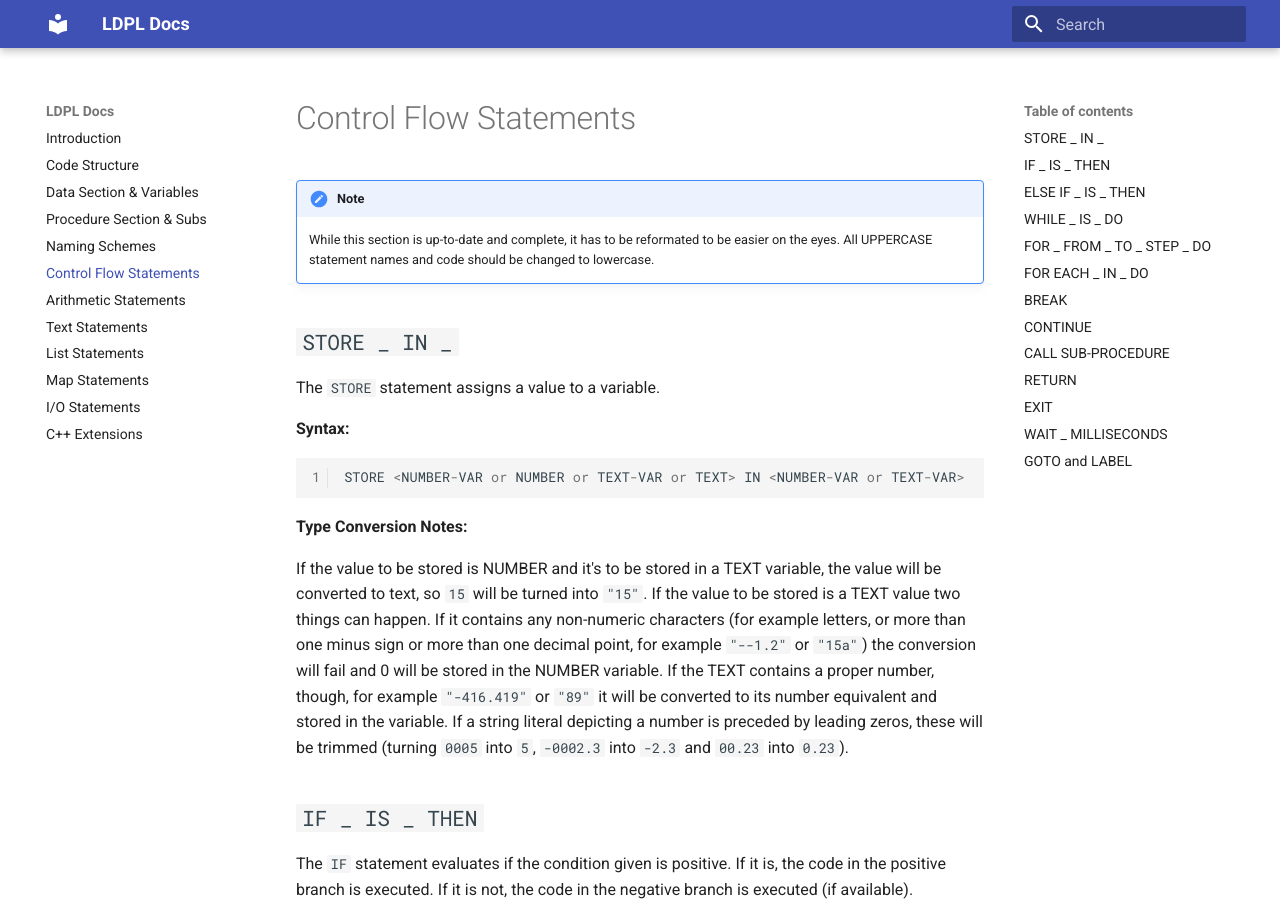
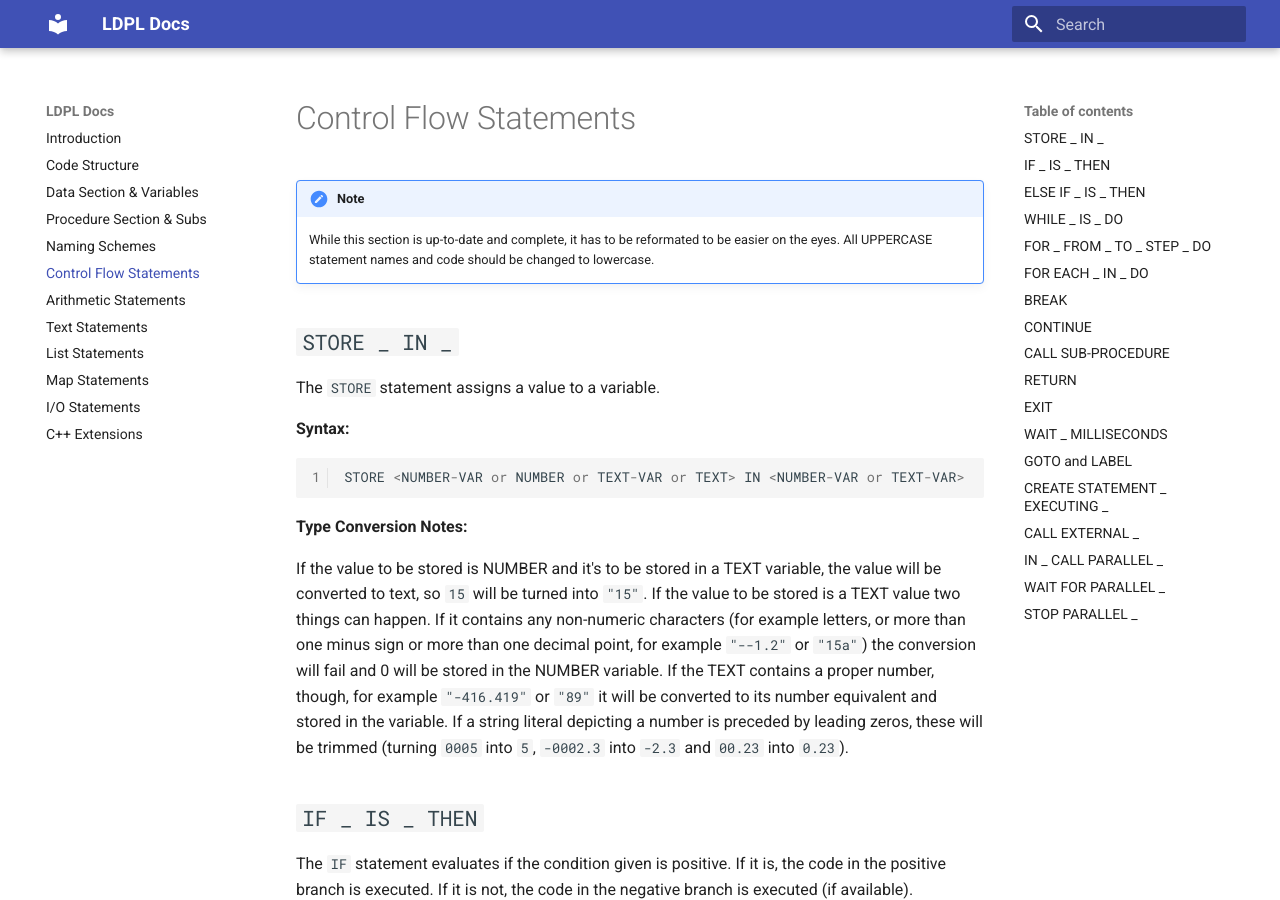
Before and after one commit to Lartu/ldpl, an MkDocs documentation site: the page built from docs/flow.md, in a window 1280 px wide and 900 px high. Built offline with MkDocs 1.6.1 and Material for MkDocs 9.7.7, drawn with Linux system fonts in a browser that asks for light colours.

Commit message:
Fixed other typo in flow.md

```diff
--- a/docs/flow.md
+++ b/docs/flow.md
@@ -346,7 +346,7 @@
 
 In order to keep `GOTO` from turning your source into _unmaintainable spaghetti code_, both your `GOTO` statements and the `LABEL`s they jump to have to be declared together in the same sub-procedure or in the main code body of an LDPL program. You can't `goto` across sub-procedures or into them, or anything like that.
 
-# `CREATE STATEMENT _ EXECUTING _`
+## `CREATE STATEMENT _ EXECUTING _`
 
 The `CREATE STATEMENT` statement lets you add custom statements to LDPL that execute SUB-PROCEDUREs.
 
```
